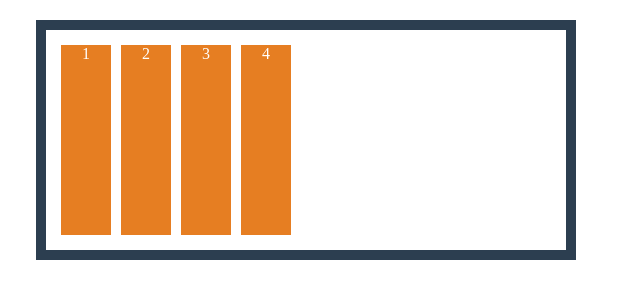
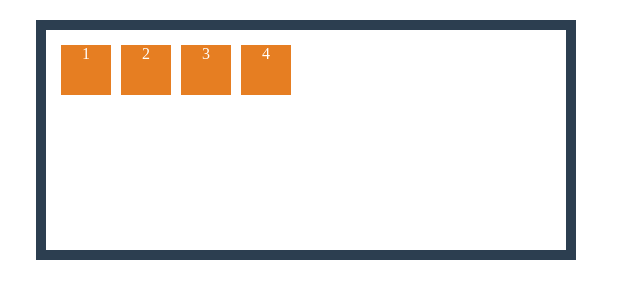
Before and after one commit to moi6rs/anuncios, an Angular app: page /home in a window 1280 px wide. Shown: the top 300 px of the page, without its empty margins (0-640 px from the left). Built offline with nearby package versions, Linux system fonts and the light colour scheme.

Commit message:
flex-wrap, flex-flow

```diff
--- a/src/app/home/home.component.scss
+++ b/src/app/home/home.component.scss
@@ -8,12 +8,17 @@
   padding: 10px;
   border: 10px solid #2C3E50;
   margin: 20px;
-  display:flex
+  display:flex;
+
+  flex-direction: row;
+  flex-wrap:wrap;
+  flex-flow: row wrap;
 }
 .elemento {
   color: #fff;
   margin: 5px;
   width:50px;
+  height: 50px;
   background: #E67E22;
   text-align:  center;
 }
```
